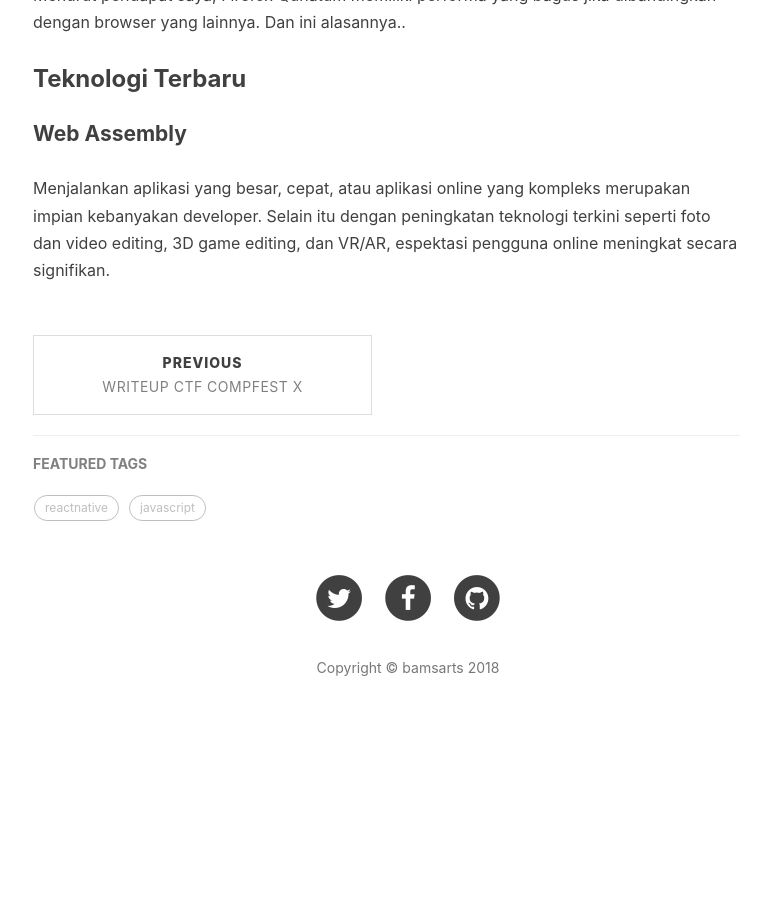
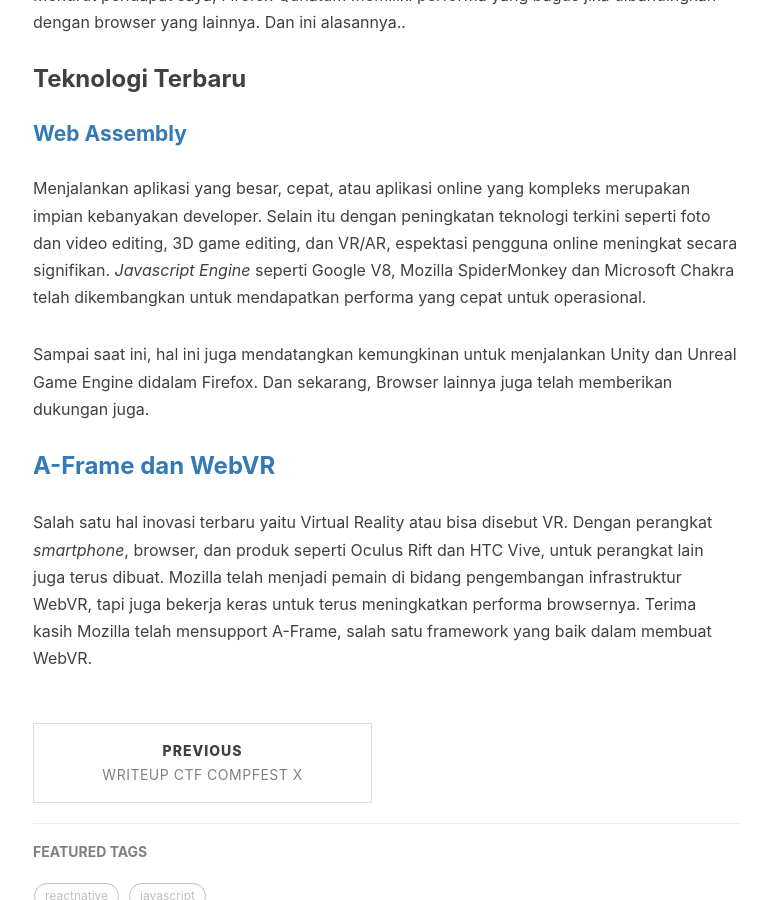
Before and after one commit to bamsarts/bamsarts.github.io, a Jekyll site: the page built from _posts/2018-09-02-Alasan-Kenapa-Harus-Menggunakan-Firefox-Untuk-Web-Development.md, in a window 1280 px wide and 900 px high, scrolled down 2002 px. Shown: the whole window, without its empty margins (232-1003 px from the left). Built offline with Jekyll 4.4.1, drawn with Linux system fonts in a browser that asks for light colours; nearby versions of some CDN libraries; emoji names are drawn with the system emoji font; comment, search, counter and statistics services are not loaded; before the commit the page ends 2774 px from its top, so only the background shows below that.

Commit message:
update post

```diff
--- a/_posts/2018-09-02-Alasan-Kenapa-Harus-Menggunakan-Firefox-Untuk-Web-Development.md
+++ b/_posts/2018-09-02-Alasan-Kenapa-Harus-Menggunakan-Firefox-Untuk-Web-Development.md
@@ -33,6 +33,12 @@ Menurut pendapat saya, Firefox Qunatum memiliki performa yang bagus jika dibandi
 
 ### Teknologi Terbaru
 
-#### Web Assembly
+#### [Web Assembly]('https://developer.mozilla.org/en-US/docs/WebAssembly')
 
-Menjalankan aplikasi yang besar, cepat, atau aplikasi online yang kompleks merupakan impian kebanyakan developer. Selain itu dengan peningkatan teknologi terkini seperti foto dan video editing, 3D game editing, dan VR/AR, espektasi pengguna online meningkat secara signifikan.
+Menjalankan aplikasi yang besar, cepat, atau aplikasi online yang kompleks merupakan impian kebanyakan developer. Selain itu dengan peningkatan teknologi terkini seperti foto dan video editing, 3D game editing, dan VR/AR, espektasi pengguna online meningkat secara signifikan. _Javascript Engine_ seperti Google V8, Mozilla SpiderMonkey dan Microsoft Chakra telah dikembangkan untuk mendapatkan performa yang cepat untuk operasional.
+
+Sampai saat ini, hal ini juga mendatangkan kemungkinan untuk menjalankan Unity dan Unreal Game Engine didalam Firefox. Dan sekarang, Browser lainnya juga telah memberikan dukungan juga.
+
+### [A-Frame dan WebVR]('https://aframe.io/')
+
+Salah satu hal inovasi terbaru yaitu Virtual Reality atau bisa disebut VR. Dengan perangkat _smartphone_, browser, dan produk seperti Oculus Rift dan HTC Vive, untuk perangkat lain juga terus dibuat. Mozilla telah menjadi pemain di bidang pengembangan infrastruktur WebVR, tapi juga bekerja keras untuk terus meningkatkan performa browsernya. Terima kasih Mozilla telah mensupport A-Frame, salah satu framework yang baik dalam membuat WebVR.
```
